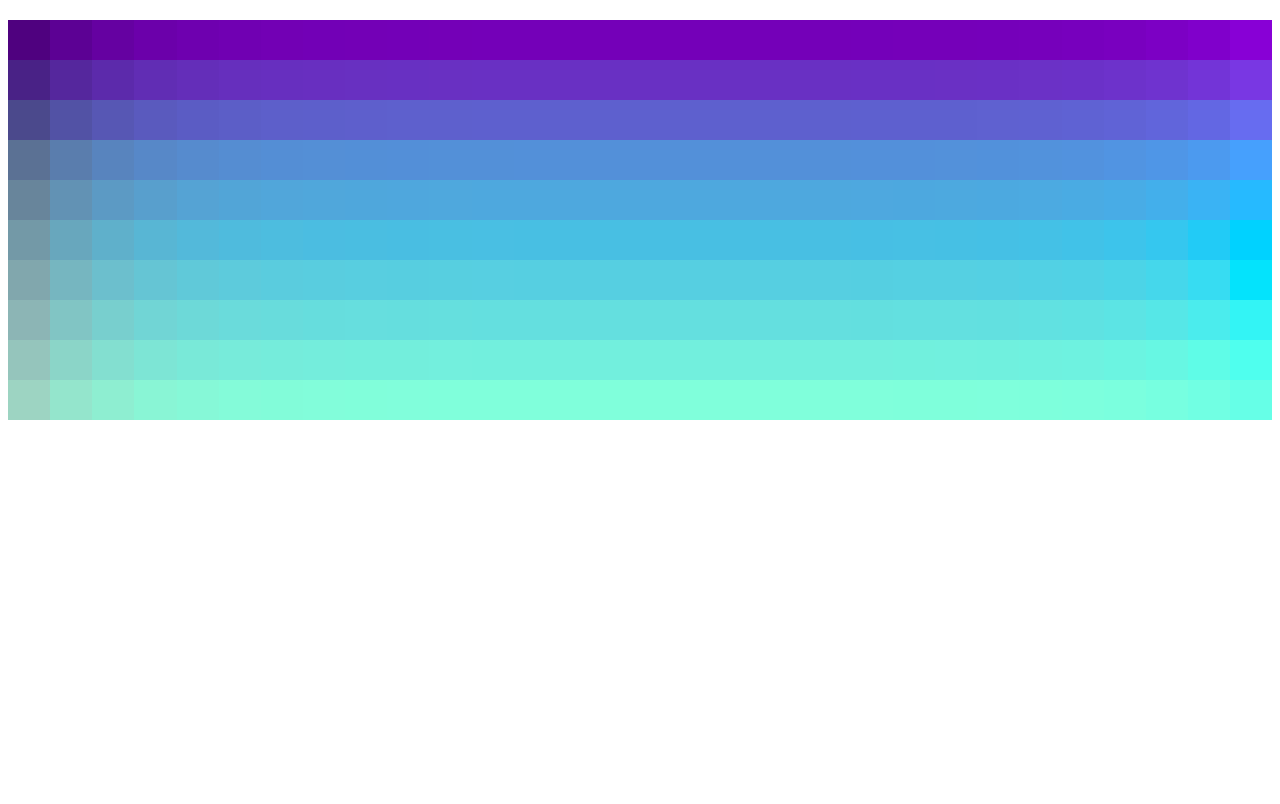
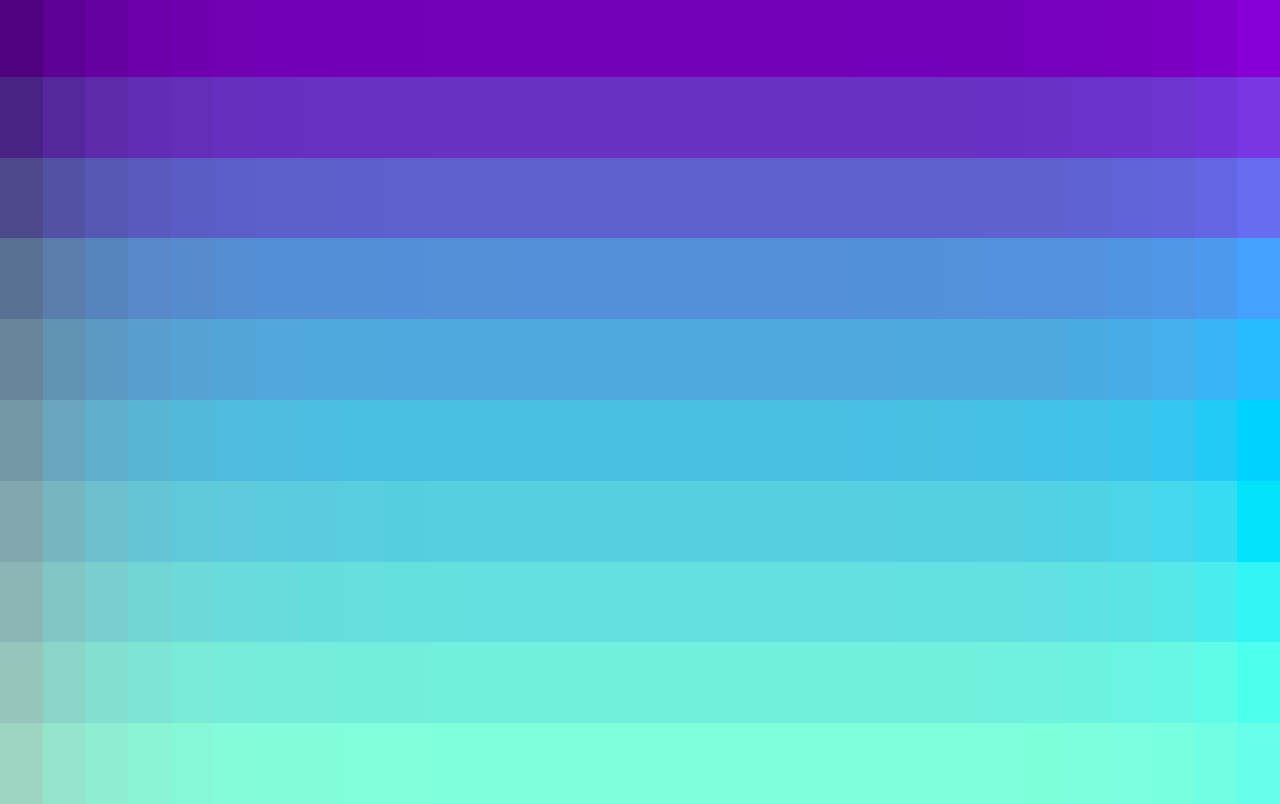
Before and after one commit to Rjpdude/colors-just-because, a React (Create React App) app: page / in a window 1280 px wide. Built offline with nearby package versions, Linux system fonts and the light colour scheme.

Commit message:
initial rendering

```diff
--- a/src/App.tsx
+++ b/src/App.tsx
@@ -1,13 +1,15 @@
 import { Playground } from 'playground/Playground'
-import { registryContext } from 'registry/registry'
+import { RegistryContext } from 'registry/registry'
+import { GlobalStyle } from 'styles/global'
 
 const App = () => {
   return (
-    <registryContext.Provider value={{ documentHeight: -1, documentWidth: -1 }}>
+    <RegistryContext.Provider value={{ documentHeight: -1, documentWidth: -1 }}>
+      <GlobalStyle background="" />
       <div className="App">
         <Playground />
       </div>
-    </registryContext.Provider>
+    </RegistryContext.Provider>
   )
 }
 
--- a/src/playground/Playground.tsx
+++ b/src/playground/Playground.tsx
@@ -24,7 +24,6 @@ export const Playground = () => {
     <Container>
       <HexTable>
         {mtrx.map(({ id: mtrxId, colors }) => (
-          <>
           <HexRow key={mtrxId}>
             {colors.map(({ id: colorId, rgbstr }) => (
               <Col key={colorId}>
@@ -32,7 +31,6 @@ export const Playground = () => {
               </Col>
             ))}
           </HexRow>
-          </>
         ))}
       </HexTable>
     </Container>
--- a/src/playground/styles.ts
+++ b/src/playground/styles.ts
@@ -1,7 +1,7 @@
 import styled from 'styled-components'
 
 export const Container = styled.div`
-  margin: 24px -16px;
+  margin: 0 -16px;
   display: flex;
   flex: 1;
 `
--- a/src/registry/registry.ts
+++ b/src/registry/registry.ts
@@ -1,7 +1,7 @@
 import { createContext } from 'react'
 import type { Registry } from './registry.types'
 
-export const registryContext = createContext<Registry>({
+export const RegistryContext = createContext<Registry>({
   documentHeight: -1,
   documentWidth: -1
 })
--- a/src/styles/global.ts
+++ b/src/styles/global.ts
@@ -4,9 +4,19 @@ export interface DefaultThemeProps {
   background: string
 }
 
-const GlobalStyle = createGlobalStyle<DefaultThemeProps>`
+export const GlobalStyle = createGlobalStyle<DefaultThemeProps>`
   body {
+    margin: 0;
+    height: 100vh;
+  }
 
+  #root {
+    height: 100%;
+  }
+
+  .App {
+    height: 100%;
+    display: flex;
+    flex: 1;
   }
 `
-export { GlobalStyle }
```
Lines whose indentation alone changed are shown as unchanged.
